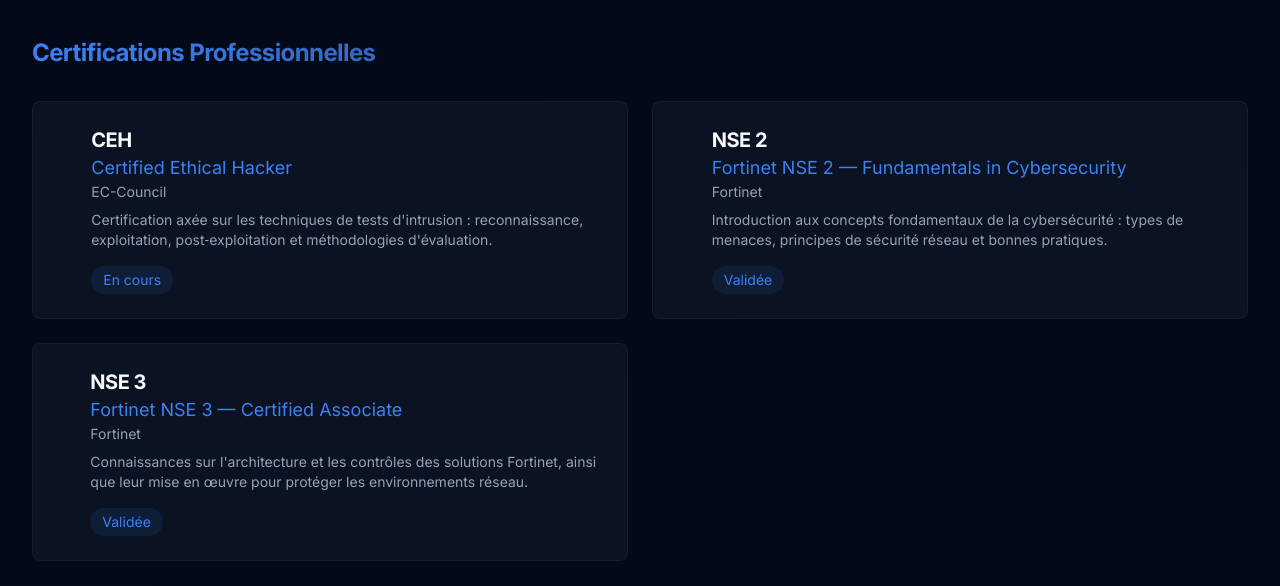
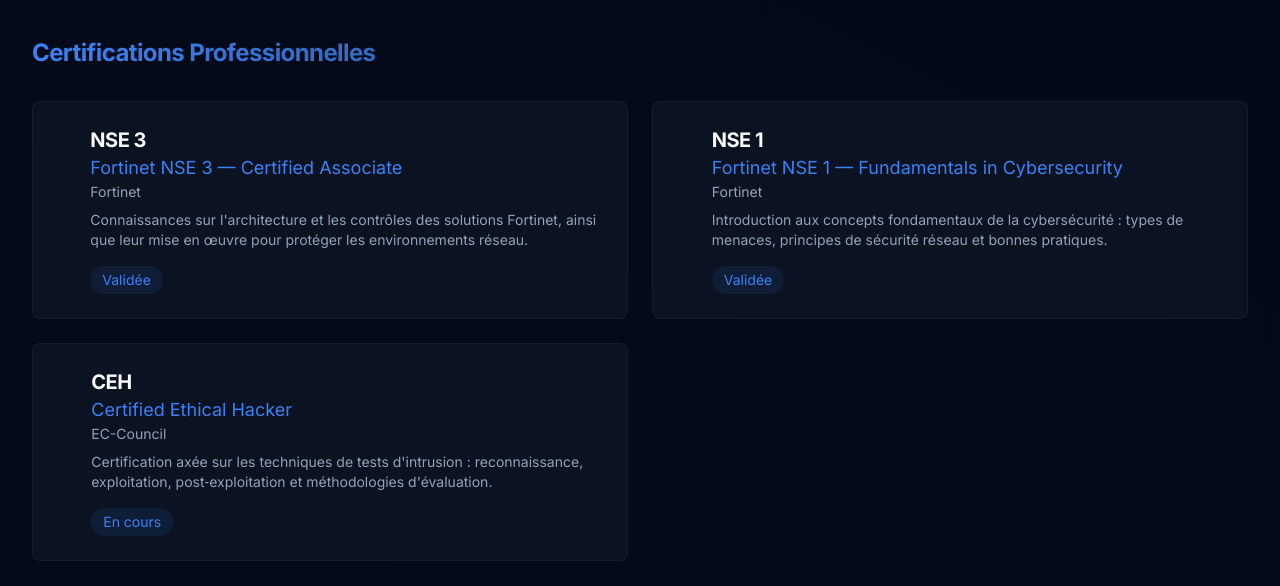
Before and after one commit to eyquemro/Portfolio, a React (Vite) app: page / in a window 1280 px wide. Shown: the part 4160-4746 px from the top of the page. Built offline with nearby package versions, Linux system fonts and the light colour scheme; no server answers; some icons are missing.

Commit message:
Reorder certifications: move NSE 3 to the top and adjust NSE 1 and CEH positions for clarity

```diff
--- a/src/components/sections/Certifications.tsx
+++ b/src/components/sections/Certifications.tsx
@@ -4,6 +4,23 @@
 import { SiRootme, SiTryhackme } from 'react-icons/si'
 
 const certifications = [
+
+  {
+    name: "NSE 3",
+    title: "Fortinet NSE 3 — Certified Associate",
+    organization: "Fortinet",
+    status: "Validée",
+    description: "Connaissances sur l'architecture et les contrôles des solutions Fortinet, ainsi que leur mise en œuvre pour protéger les environnements réseau.",
+    icon: FaAward
+  },
+  {
+    name: "NSE 1",
+    title: "Fortinet NSE 1 — Fundamentals in Cybersecurity",
+    organization: "Fortinet",
+    status: "Validée",
+    description: "Introduction aux concepts fondamentaux de la cybersécurité : types de menaces, principes de sécurité réseau et bonnes pratiques.",
+    icon: FaAward
+  },
   {
     name: "CEH",
     title: "Certified Ethical Hacker",
@@ -11,23 +28,8 @@
     status: "En cours",
     description: "Certification axée sur les techniques de tests d'intrusion : reconnaissance, exploitation, post‑exploitation et méthodologies d'évaluation.",
     icon: FaShieldHalved
-  },
-  {
-    name: "NSE 2",
-    title: "Fortinet NSE 2 — Fundamentals in Cybersecurity",
-    organization: "Fortinet",
-    status: "Validée",
-    description: "Introduction aux concepts fondamentaux de la cybersécurité : types de menaces, principes de sécurité réseau et bonnes pratiques.",
-    icon: FaAward
-  },
-  {
-    name: "NSE 3",
-    title: "Fortinet NSE 3 — Certified Associate",
-    organization: "Fortinet",
-    status: "Validée",
-    description: "Connaissances sur l'architecture et les contrôles des solutions Fortinet, ainsi que leur mise en œuvre pour protéger les environnements réseau.",
-    icon: FaAward
   }
+
 ]
 
 const platforms = [
```
